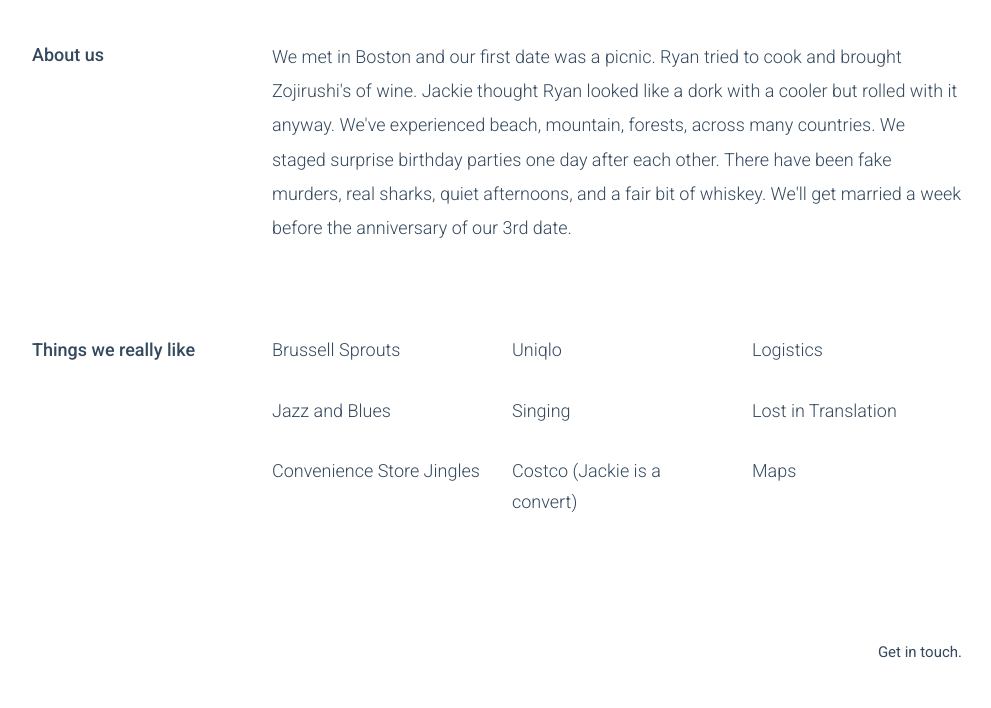
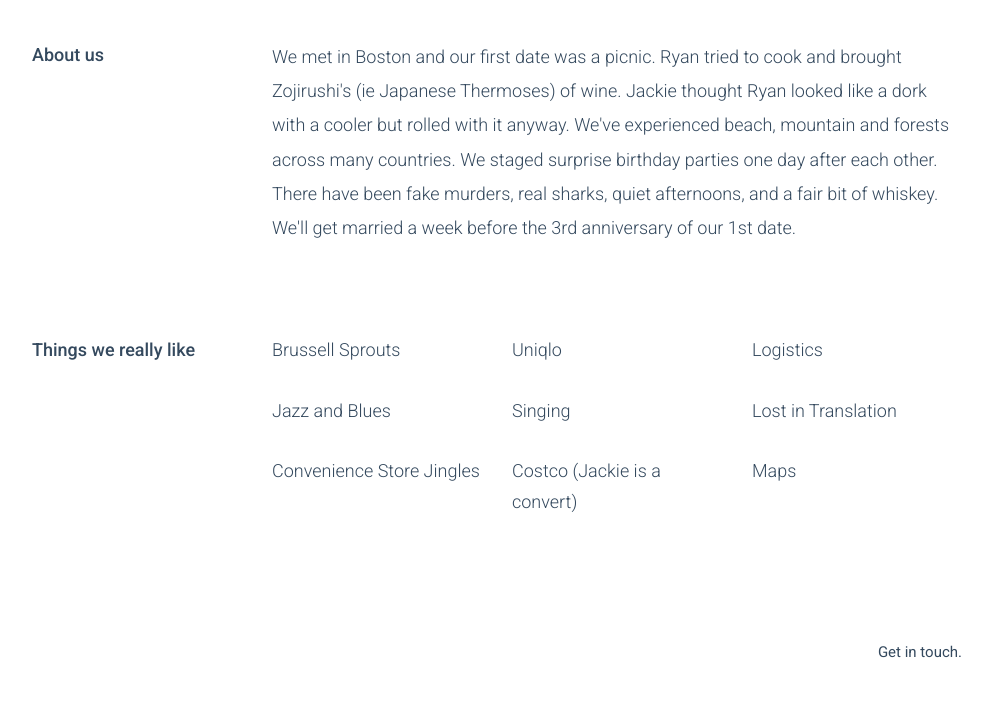
Before and after one commit to jackie-and-ryan/jackie-and-ryan.github.io, a Jekyll site: the page built from about/index.html, in a window 1280 px wide. Shown: the part 632-1340 px from the top of the page, without its empty margins (143-1134 px from the left). Built offline with Jekyll 4.4.1, drawn with Linux system fonts in a browser that asks for light colours.

Commit message:
minor edits

```diff
--- a/about/index.html
+++ b/about/index.html
@@ -18,7 +18,7 @@ description: The website of Jackie and Ryan. We're getting married!
                     About us
                 </div>
                 <div class="col-sm-9 about_text">
-                    <p>We met in Boston and our first date was a picnic. Ryan tried to cook and brought Zojirushi's of wine. Jackie thought Ryan looked like a dork with a cooler but rolled with it anyway. We've experienced beach, mountain, forests, across many countries. We staged surprise birthday parties one day after each other. There have been fake murders, real sharks, quiet afternoons, and a fair bit of whiskey. We'll get married a week before the anniversary of our 3rd date.</p>
+                    <p>We met in Boston and our first date was a picnic. Ryan tried to cook and brought Zojirushi's (ie Japanese Thermoses) of wine. Jackie thought Ryan looked like a dork with a cooler but rolled with it anyway. We've experienced beach, mountain and forests across many countries. We staged surprise birthday parties one day after each other. There have been fake murders, real sharks, quiet afternoons, and a fair bit of whiskey. We'll get married a week before the 3rd anniversary of our 1st date.</p>
                 </div>
             </div>
          </div>
```
Also changed, not shown: wedding/zap.JPG.
